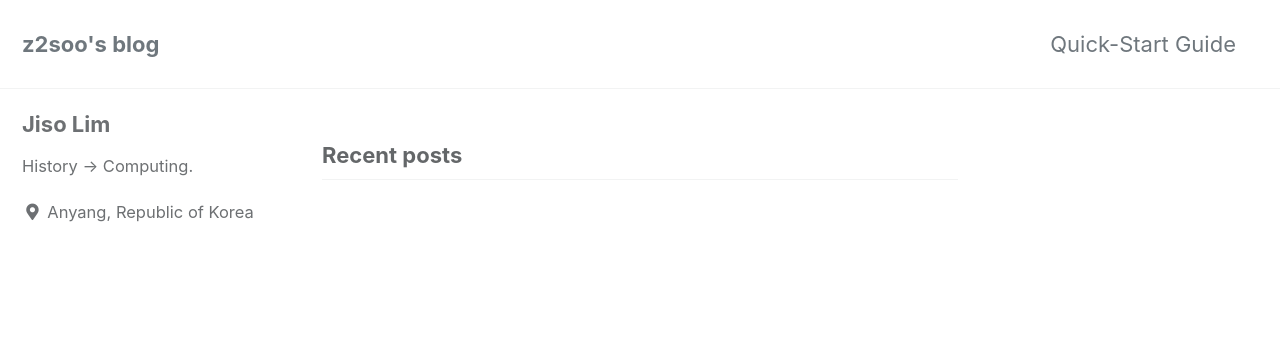
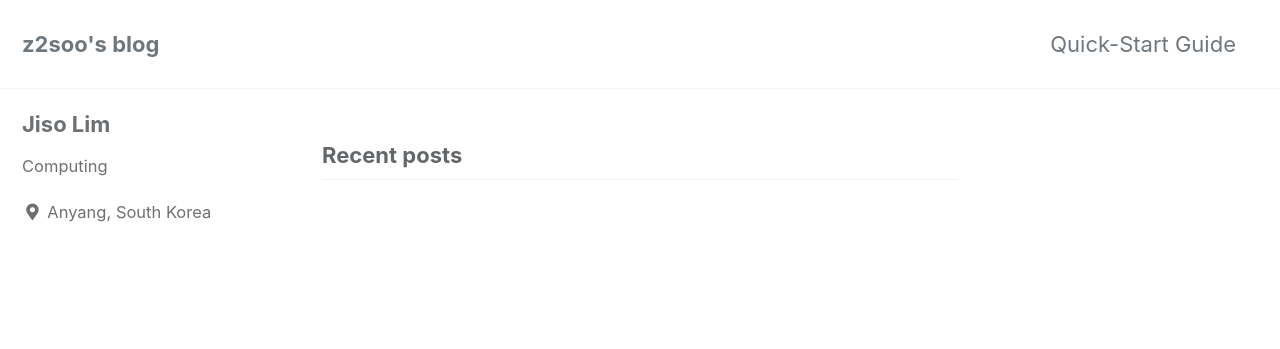
Before and after one commit to z2soo/z2soo.github.io, a Jekyll site: the page built from index.html, in a window 1280 px wide. Shown: the top 349 px of the page. Built offline with Jekyll 4.4.1, drawn with Linux system fonts in a browser that asks for light colours; cached includes are drawn as plain includes; the list of posts is cut into pages by our own code.

Commit message:
git blog test

```diff
--- a/_config.yml
+++ b/_config.yml
@@ -95,8 +95,8 @@ analytics:
 author:
   name             : "Jiso Lim"
   avatar           : # path of avatar image, e.g. "/assets/images/bio-photo.jpg"
-  bio              : "History -> Computing."
-  location         : "Anyang, Republic of Korea"
+  bio              : "Computing"
+  location         : "Anyang, South Korea"
   email            :
   links:
     - label: "Email"
```
